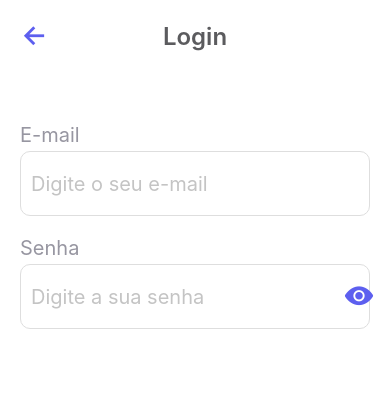
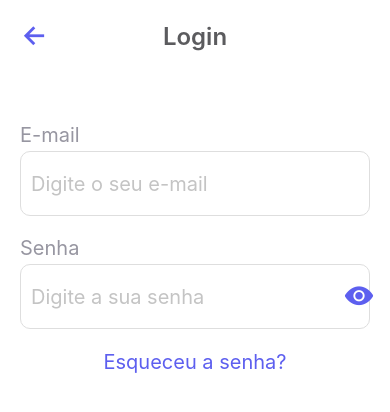
Before and after one commit to indicaDev/indica_benefits, a React Native app: screen / in a window 390 px wide. Shown: the top 412 px of the page. Built offline with nearby package versions, Linux system fonts and the light colour scheme.

Commit message:
feat: criação do botão de esqueceu a senha

```diff
--- a/src/screens/SignIn/index.tsx
+++ b/src/screens/SignIn/index.tsx
@@ -1,5 +1,5 @@
 import React, { useState } from "react";
-import { View } from "react-native";
+import { TouchableOpacity, Text, View, Alert } from "react-native";
 
 import { Header } from "../../components/Header";
 import { Input } from "../../components/Input";
@@ -36,6 +36,12 @@ export function SigIn() {
           onPress={toggleShowPassword}
         />
       </View>
+      <TouchableOpacity
+        style={styles.forgotPassword}
+        onPress={() => Alert.alert("Esqueceu a senha?")}
+      >
+        <Text style={styles.forgotPasswordText}>Esqueceu a senha?</Text>
+      </TouchableOpacity>
     </View>
   );
 }
--- a/src/screens/SignIn/styles.ts
+++ b/src/screens/SignIn/styles.ts
@@ -9,6 +9,14 @@ const styles = StyleSheet.create({
   input: {
     marginBottom: 20,
   },
+  forgotPassword: {
+    alignSelf: "center",
+    marginTop: 21,
+  },
+  forgotPasswordText: {
+    fontSize: 20,
+    color: "#5D5FEF",
+  },
 });
 
 export default styles;
```
